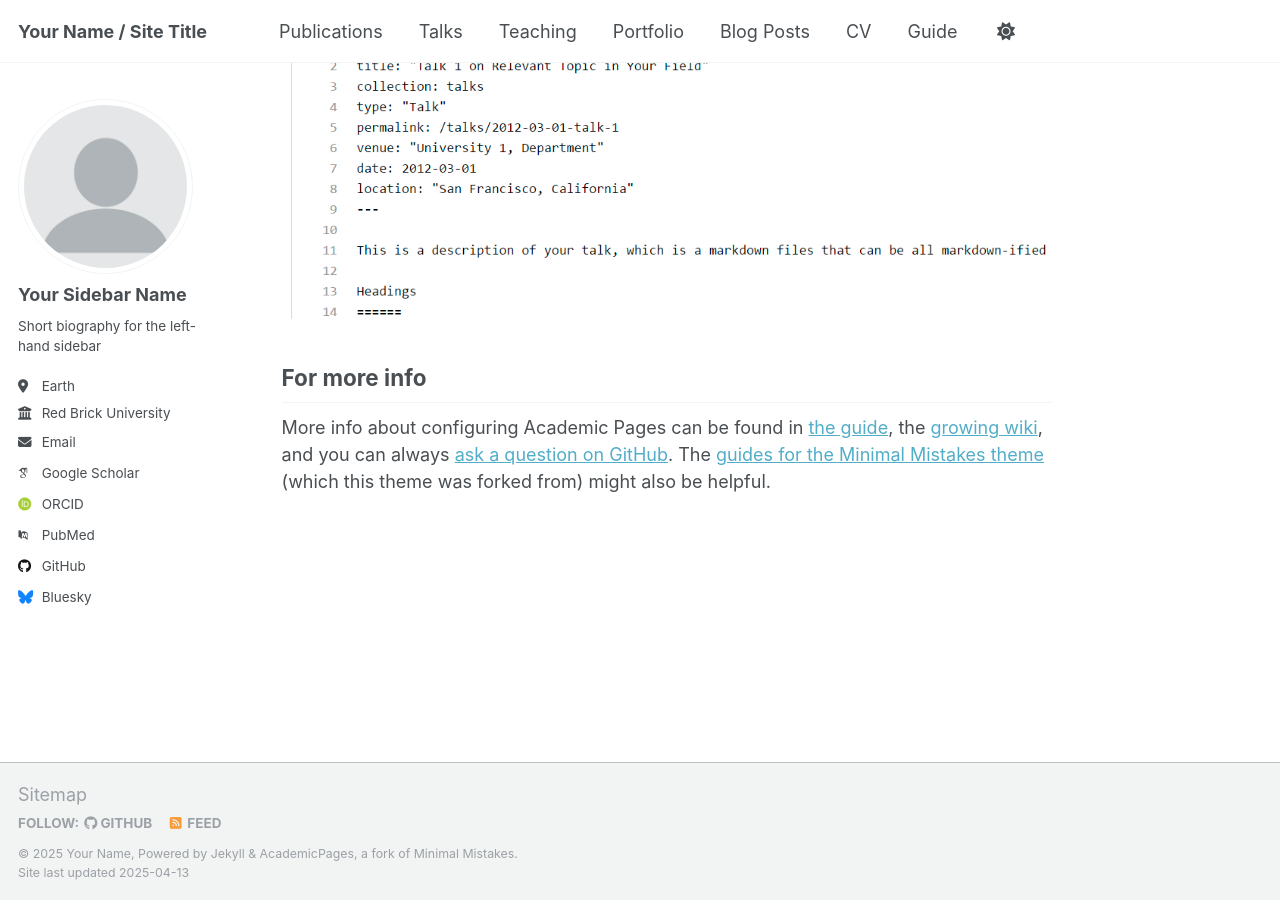
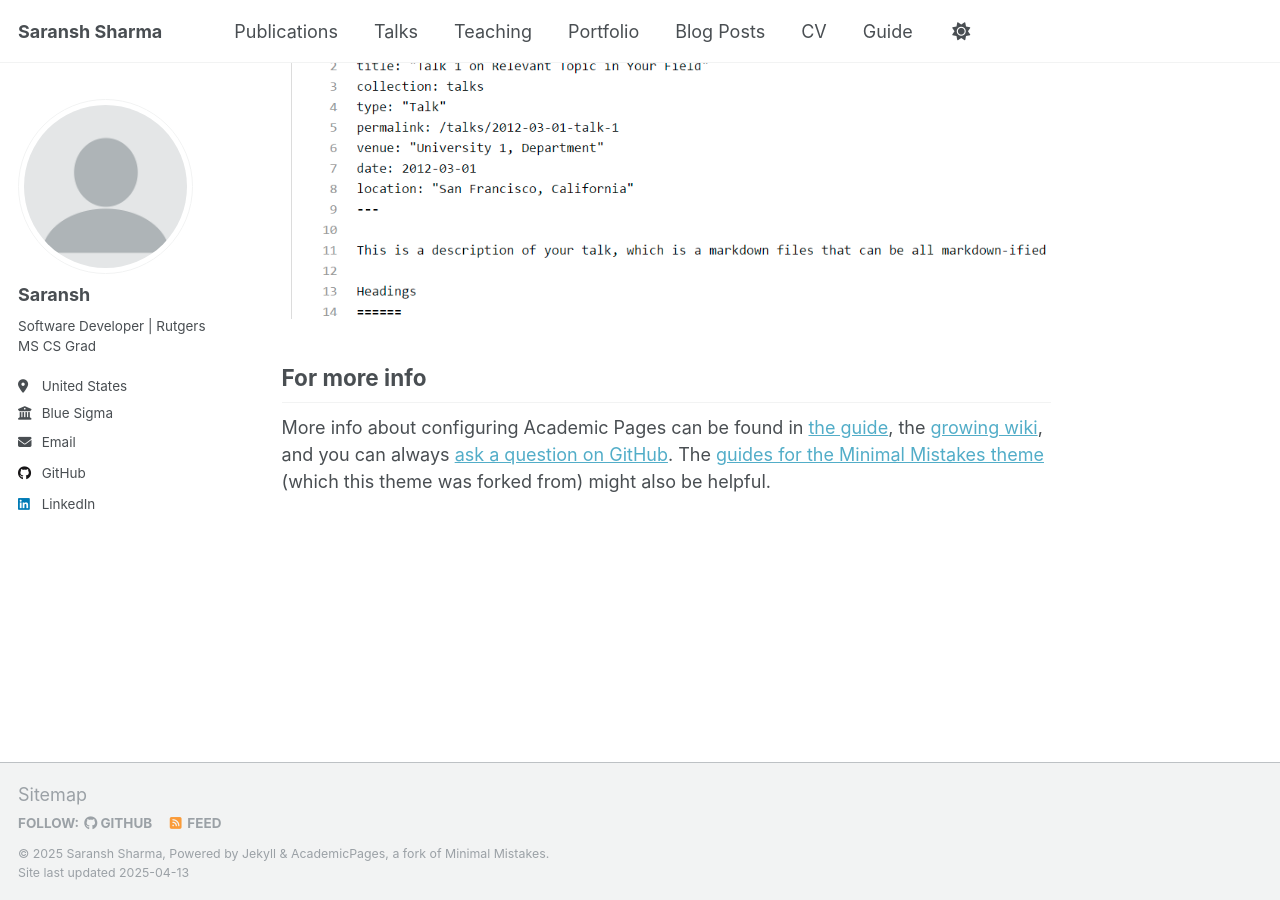
Before and after one commit to alcatrazxlr8/alcatrazxlr8.github.io, a Jekyll site: the page built from _pages/about.md, in a window 1280 px wide and 900 px high, scrolled down 2636 px. Built offline with Jekyll 4.4.1, drawn with Linux system fonts in a browser that asks for light colours; some web fonts are replaced.

Commit message:
changes to _config.yml

```diff
--- a/_config.yml
+++ b/_config.yml
@@ -9,11 +9,11 @@
 # Basic Site Settings
 locale                   : "en-US"
 site_theme               : "default"
-title                    : "Your Name / Site Title"
+title                    : "Saransh Sharma"
 title_separator          : "-"
-name                     : &name "Your Name"
+name                     : &name "Saransh Sharma"
 description              : &description "personal description"
-url                      : https://academicpages.github.io # the base hostname & protocol for your site e.g. "https://[your GitHub username].github.io"
+url                      : https://alcatrazxlr8.github.io # the base hostname & protocol for your site e.g. "https://[your GitHub username].github.io"
 baseurl                  : "" # the subpath of your site, e.g. "/blog"
 repository               : "academicpages/academicpages.github.io"
 
@@ -23,34 +23,34 @@ repository               : "academicpages/academicpages.github.io"
 author:
   # Biographic information
   avatar           : "profile.png"
-  name             : "Your Sidebar Name"
+  name             : "Saransh"
   pronouns         : # example: "she/her"
-  bio              : "Short biography for the left-hand sidebar"
-  location         : "Earth"
-  employer         : "Red Brick University"
+  bio              : "Software Developer | Rutgers MS CS Grad"
+  location         : "United States"
+  employer         : "Blue Sigma"
   uri              : # URL
-  email            : "none@example.org"
+  email            : "saransh1000@gmail.com"
 
-  # Academic websites
-  arxiv            : # URL - Update with the correct link to your profile
-  googlescholar    : "https://scholar.google.com/citations?user=PS_CX0AAAAAJ"
-  impactstory      : # URL
-  orcid            : "http://orcid.org/yourorcidurl"
-  semantic         : # URL
-  pubmed           : "https://www.ncbi.nlm.nih.gov/pubmed/?term=john+snow"
-  researchgate     : # URL
-  scopus           : # URL
+  # # Academic websites
+  # arxiv            : # URL - Update with the correct link to your profile
+  # googlescholar    : "https://scholar.google.com/citations?user=PS_CX0AAAAAJ"
+  # impactstory      : # URL
+  # orcid            : "http://orcid.org/yourorcidurl"
+  # semantic         : # URL
+  # pubmed           : "https://www.ncbi.nlm.nih.gov/pubmed/?term=john+snow"
+  # researchgate     : # URL
+  # scopus           : # URL
 
   # Repositories and software development
   bitbucket        : # Username - Update with your username on the site
   codepen          : # Username
   dribbble         : # Username
-  github           : "academicpages"
+  github           : "alcatrazxlr8"
   kaggle           : # Username
   stackoverflow    : # User number or user number and name (i.e., use "1" or "1/jeff-atwood")
 
   # Social media
-  bluesky          : "bsky.app" # Replace this with you Bluesky username
+  bluesky          : # Replace this with you Bluesky username
   facebook         : # Username
   flickr           : # Username
   foursquare       : # Username
@@ -59,7 +59,7 @@ author:
   keybase          : # Username
   instagram        : # Username
   lastfm           : # Username
-  linkedin         : # Username
+  linkedin         : "alcatrazxlr8" # Username
   mastodon         : # URL
   medium           : # URL
   pinterest        : # Username
@@ -75,14 +75,14 @@ author:
   youtube          : # Username
   zhihu            : # Username
 
-# Publication Category - The following the list of publication categories and their headings
-publication_category:
-  books:
-    title: 'Books'
-  manuscripts:
-    title: 'Journal Articles'
-  conferences:
-    title: 'Conference Papers'
+# # Publication Category - The following the list of publication categories and their headings
+# publication_category:
+#   books:
+#     title: 'Books'
+#   manuscripts:
+#     title: 'Journal Articles'
+#   conferences:
+#     title: 'Conference Papers'
 
 # Site Settings
 teaser                   :  # filename of teaser fallback teaser image placed in /images/, .e.g. "500x300.png"
```
